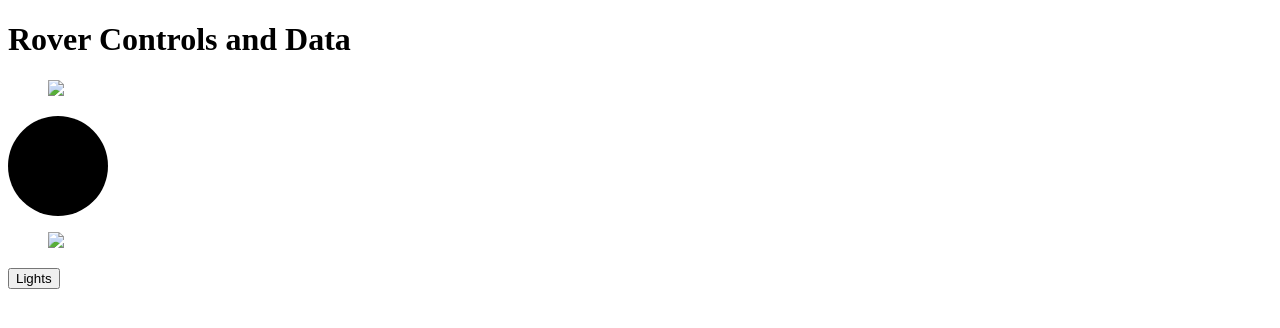
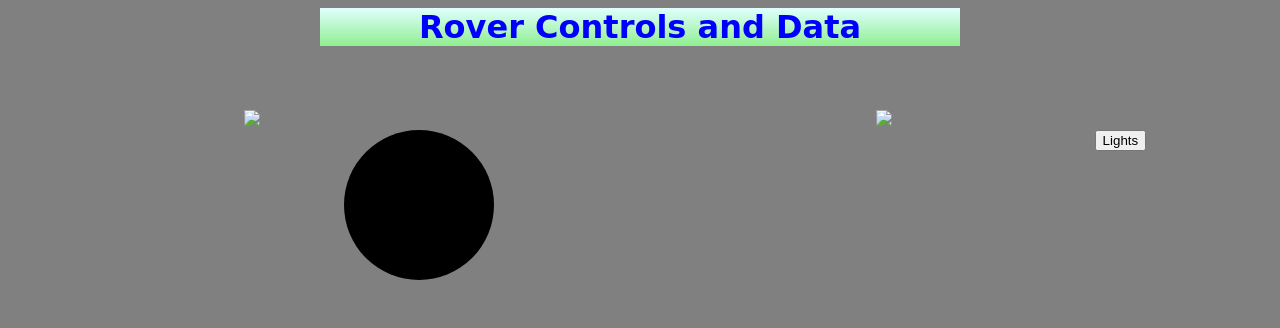
Before and after one commit to vlai0/Raspberry-Pi-Rover, a Flask app: page / in a window 1280 px wide. Shown: the top 328 px of the page. Run offline with Flask 2, Linux system fonts and the light colour scheme; some libraries are stand-ins or nearby versions.

Commit message:
Update style.css

```diff
--- a/rover/static/style.css
+++ b/rover/static/style.css
@@ -6,10 +6,47 @@
         margin: auto;
         width: 100vw;
 }
+
+body{
+        background-color: grey;
+}
+
+h1{
+        width: 20em;
+        text-align: center;
+        color: blue;
+        font-family: "Comic Sans MS", cursive;
+        background: linear-gradient(lightcyan,lightgreen);
+        margin: auto;
+        margin-bottom: 2em;
+}
+
+article{
+        display: flex;
+}
+
+#bigboy{
+        flex: 0 0 65%;
+}
+
+#smallboy{
+        flex: 0 0 35%;
+}
+
+figure{
+        margin: auto;
+        width: 350px;
+}
+
+button{
+        margin-left: 265px;
+}
+
 /* everything above this you gotta fix ok ty */
 #base {
-	width: 100px;
-	height: 100px;
+        width: 150px;
+        height: 150px;
+        margin:auto;
 }
 
 .joystick {
```
Lines whose indentation alone changed are shown as unchanged.
